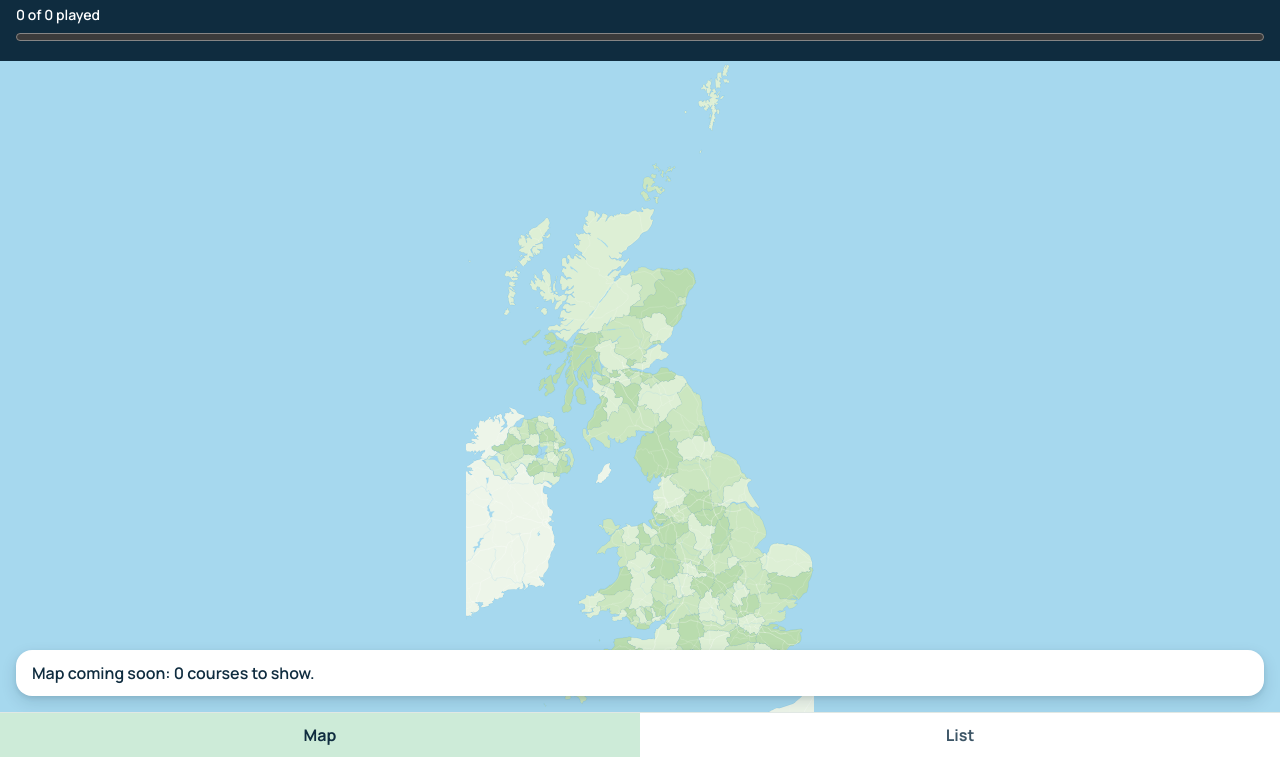
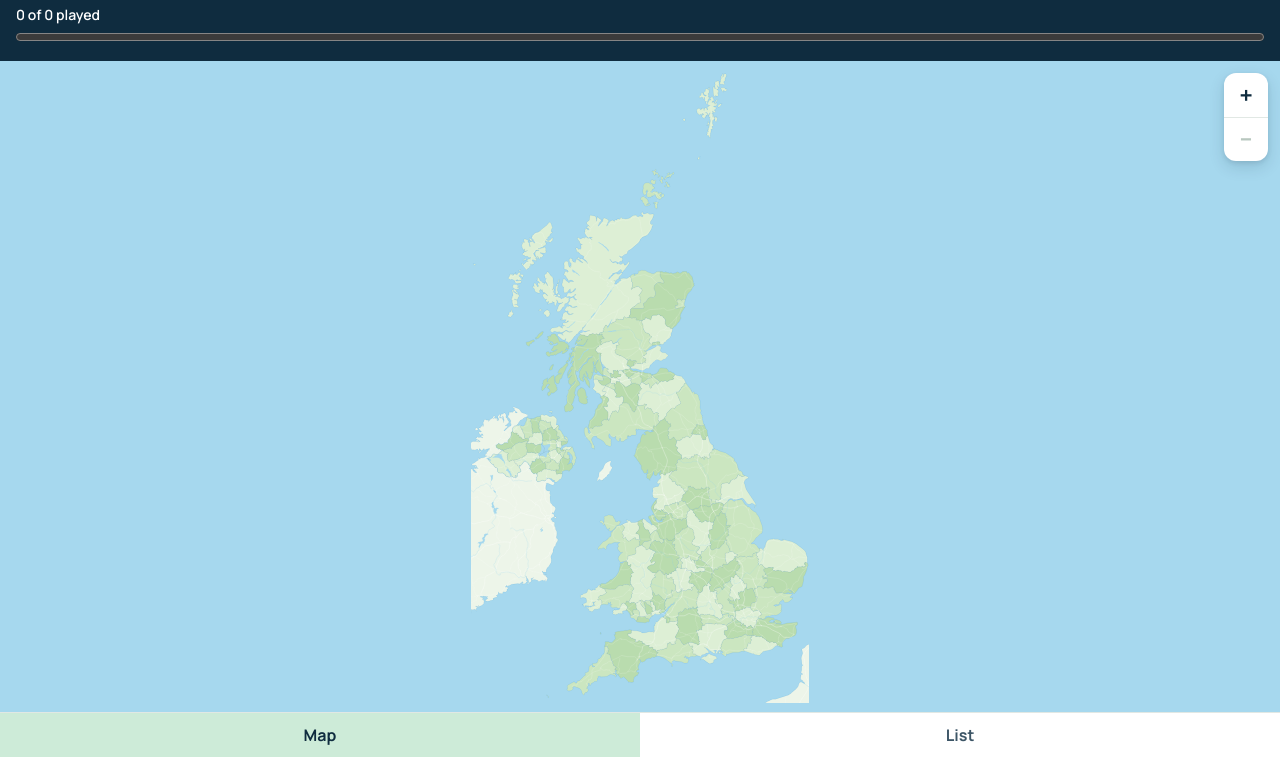
Before and after one commit to ScottHarrisonDev/golf-course-checklist, an Astro site: page / in a window 1280 px wide. Shown: the part 43-800 px from the top of the page. Built offline with nearby package versions, Linux system fonts and the light colour scheme; Astro itself is replaced by a stand-in of ours; no server answers.

Commit message:
Replace the CourseMap stub with the Leaflet map
Focusable map region with keyboard help text, Option C zoom buttons (white,
rounded, soft shadow, top right) and a visible focus ring.

Co-Authored-By: Claude Opus 5.5 <noreply@anthropic.com>

```diff
--- a/src/components/CourseMap/CourseMap.astro
+++ b/src/components/CourseMap/CourseMap.astro
@@ -1,12 +1,11 @@
 ---
 /**
- * STUB (T02). T08 replaces the insides with the Leaflet map; T09 adds pins and the
- * detail card.
+ * The Map tab: a Leaflet map with our illustrated UK artwork as its only layer
+ * (T08). T09 adds the pins and the detail card.
  *
- * Contract: fills the Map tab panel. Receives the courses as `courses`. Refresh the
- * map size when the panel dispatches `golf:tab-shown`.
+ * Fills the Map tab panel. The courses come from the page's embedded JSON in the
+ * browser; `courses` here is only used for the server-rendered fallback text.
  */
-import { MAP_ARTWORK_URL } from '../../lib/map-config';
 import type { Course } from '../../lib/types';
 
 interface Props {
@@ -16,34 +15,122 @@ interface Props {
 const { courses } = Astro.props;
 ---
 
-<div class="course-map">
+<div class="course-map" data-course-map>
   <h2 class="visually-hidden">Map</h2>
-  <img src={MAP_ARTWORK_URL} alt="" class="course-map__artwork" />
-  <p class="course-map__note">Map coming soon: {courses.length} courses to show.</p>
+  <p id="course-map-help" class="visually-hidden">
+    Use the arrow keys to move the map, and the plus and minus keys to zoom.
+  </p>
+  <div
+    class="course-map__map"
+    data-map
+    role="region"
+    aria-label="Map of golf courses"
+    aria-describedby="course-map-help"
+  >
+    <noscript>
+      <p class="course-map__fallback">
+        The map needs JavaScript. All {courses.length} courses are in the List tab.
+      </p>
+    </noscript>
+  </div>
 </div>
 
 <style>
   .course-map {
     position: relative;
     height: 100%;
-    background: var(--color-map-water);
   }
 
-  .course-map__artwork {
-    width: 100%;
-    height: 100%;
-    object-fit: contain;
+  .course-map__map {
+    position: absolute;
+    inset: 0;
+    /* The sea around the artwork. */
+    background: var(--color-map-water);
+    font-family: inherit;
+    font-size: var(--font-size-md);
   }
 
-  .course-map__note {
-    position: absolute;
-    left: var(--space-4);
-    right: var(--space-4);
-    bottom: var(--space-4);
-    margin: 0;
+  .course-map__map:focus-visible {
+    outline: var(--focus-ring-width) solid var(--focus-ring-color);
+    outline-offset: calc(-1 * var(--focus-ring-width));
+  }
+
+  .course-map__fallback {
+    margin: var(--space-4);
     padding: var(--space-3) var(--space-4);
     background: var(--color-surface);
     border-radius: var(--radius-card);
     box-shadow: var(--shadow-float);
   }
+
+  /* Leaflet builds these elements at runtime, so they need :global(). */
+
+  .course-map :global(.leaflet-top.leaflet-right .leaflet-control) {
+    margin: var(--space-3) var(--space-3) 0 0;
+  }
+
+  .course-map :global(.course-map__zoom) {
+    display: flex;
+    flex-direction: column;
+    background: var(--color-surface);
+    border-radius: var(--radius-button);
+    box-shadow: var(--shadow-float);
+  }
+
+  .course-map :global(.course-map__zoom-button) {
+    display: grid;
+    place-items: center;
+    width: var(--target-min);
+    height: var(--target-min);
+    padding: 0;
+    border: 0;
+    border-radius: var(--radius-button);
+    background: none;
+    color: var(--color-navy);
+    font: inherit;
+    font-size: var(--font-size-xl);
+    font-weight: var(--font-weight-bold);
+    line-height: 1;
+    cursor: pointer;
+  }
+
+  .course-map :global(.course-map__zoom-button + .course-map__zoom-button) {
+    border-top: 1px solid var(--color-divider);
+    border-top-left-radius: 0;
+    border-top-right-radius: 0;
+  }
+
+  .course-map :global(.course-map__zoom-button:first-child) {
+    border-bottom-left-radius: 0;
+    border-bottom-right-radius: 0;
+  }
+
+  .course-map :global(.course-map__zoom-button:hover) {
+    background: var(--color-chip);
+  }
+
+  .course-map :global(.course-map__zoom-button:focus-visible) {
+    outline: var(--focus-ring-width) solid var(--focus-ring-color);
+    outline-offset: var(--focus-ring-offset);
+  }
+
+  .course-map :global(.course-map__zoom-button[aria-disabled='true']) {
+    color: var(--color-border);
+    cursor: default;
+  }
+
+  .course-map :global(.course-map__zoom-button[aria-disabled='true']:hover) {
+    background: none;
+  }
 </style>
+
+<script>
+  import { readCourses } from '../../lib/courses-client';
+  import { initCourseMap } from './map';
+
+  const courses = readCourses();
+  for (const root of document.querySelectorAll<HTMLElement>('[data-course-map]')) {
+    const container = root.querySelector<HTMLElement>('[data-map]');
+    if (container) initCourseMap(container, courses);
+  }
+</script>
```
